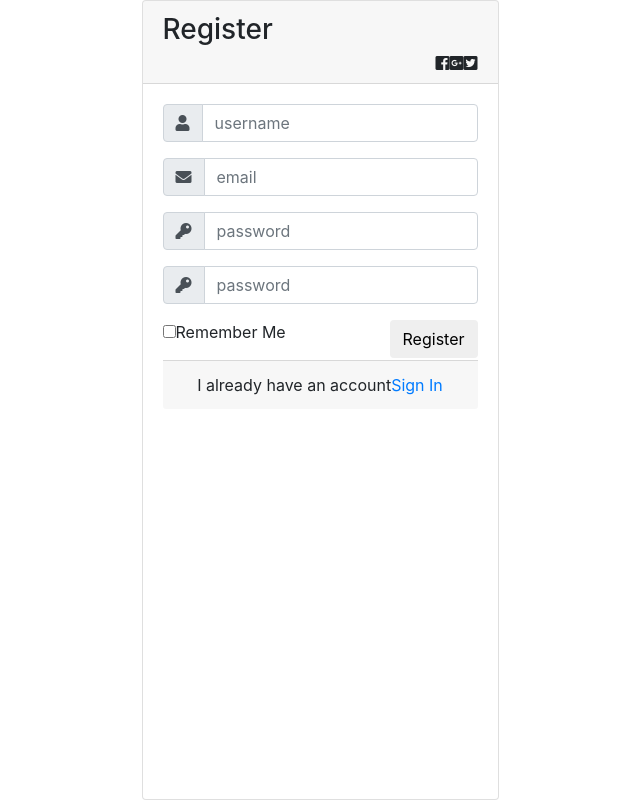
After one commit to ibrokhim1155/github013, a Django app: page /register/ in a window 1280 px wide. The commit adds this page. Shown: the whole page, without its empty margins (320-960 px from the left). Run offline with Django 5.2, Linux system fonts and the light colour scheme; some libraries are stand-ins or nearby versions.

Commit message:
login%logout%register

```diff
--- /dev/null
+++ b/Online_shop/auth_views.py
@@ -0,0 +1,49 @@
+from django.shortcuts import render, redirect
+from django.contrib import messages
+from Online_shop.forms import SignUpForm
+from django.contrib.auth import authenticate, login, logout
+
+
+def register_user(request):
+    form = SignUpForm()
+    if request.method == 'POST':
+        form = SignUpForm(request.POST)
+        if form.is_valid():
+            username = form.cleaned_data.get('username')
+            password = form.cleaned_data.get('password1')
+            form.save()
+            user = authenticate(username=username, password=password)
+            login(request, user)
+            messages.add_message(request, level=messages.SUCCESS,
+                                 message=f'Account created for {username} '
+                                         f'and logged in successfully.')
+            return redirect('home')
+        else:
+            messages.add_message(request, level=messages.ERROR,
+                                 message=f'Something went wrong. Please try again.')
+            return redirect('register')
+
+    return render(request, 'auth/register.html', {'form': form})
+
+
+def login_user(request):
+    if request.method == 'POST':
+        username = request.POST['username']
+        password = request.POST['password']
+        user = authenticate(request, username=username, password=password)
+        if user:
+            login(request, user)
+            messages.success(request, 'You are now logged in')
+            return redirect('home')
+        else:
+            messages.error(request, 'Invalid username or password,'
+                                    ' please try again')
+            return redirect('login_page')
+    else:
+        return render(request, 'auth/login.html')
+
+
+def logout_user(request):
+    logout(request)
+    messages.success(request, 'You have been logged out.')
+    return redirect('home')
--- a/Online_shop/forms.py
+++ b/Online_shop/forms.py
@@ -1,6 +1,9 @@
 from django import forms
 
 from .models import Comment, Order, Product
+
+from django.contrib.auth.forms import UserCreationForm
+from django.contrib.auth.models import User
 
 
 class CommentModelForm(forms.ModelForm):
@@ -25,3 +28,23 @@ class ProductModelForm(forms.ModelForm):
     class Meta:
         model = Product
         fields = '__all__'
+
+
+class SignUpForm(UserCreationForm):
+    email = forms.EmailField(required=True)
+
+    class Meta:
+        model = User
+        fields = ('username', 'email', 'password1', 'password2')
+
+
+class AddProductModelForm(forms.ModelForm):
+    class Meta:
+        model = Product
+        fields = '__all__'
+
+
+class UpdateProductModelForm(forms.ModelForm):
+    class Meta:
+        model = Product
+        fields = '__all__'
--- /dev/null
+++ b/Online_shop/templates/auth/register.html
@@ -0,0 +1,106 @@
+{% load static %}
+<link href="//maxcdn.bootstrapcdn.com/bootstrap/4.1.1/css/bootstrap.min.css" rel="stylesheet" id="bootstrap-css">
+<script src="//maxcdn.bootstrapcdn.com/bootstrap/4.1.1/js/bootstrap.min.js"></script>
+<script src="//cdnjs.cloudflare.com/ajax/libs/jquery/3.2.1/jquery.min.js"></script>
+<!DOCTYPE html>
+<html lang="">
+<head>
+<title>Login Page</title>
+   <!--Made with love by Mutiullah Samim -->
+
+	<!--Bootsrap 4 CDN-->
+	<link rel="stylesheet" href="https://stackpath.bootstrapcdn.com/bootstrap/4.1.3/css/bootstrap.min.css" integrity="sha384-MCw98/SFnGE8fJT3GXwEOngsV7Zt27NXFoaoApmYm81iuXoPkFOJwJ8ERdknLPMO" crossorigin="anonymous">
+
+    <!--Fontawesome CDN-->
+	<link rel="stylesheet" href="https://use.fontawesome.com/releases/v5.3.1/css/all.css" integrity="sha384-mzrmE5qonljUremFsqc01SB46JvROS7bZs3IO2EmfFsd15uHvIt+Y8vEf7N7fWAU" crossorigin="anonymous">
+
+	<!--Custom styles-->
+	<link rel="stylesheet" type="text/css" href="{% static 'Online_shop/auth_css/style.css' %}">
+</head>
+<body>
+<div class="container">
+    {% if messages %}
+    {% for message in messages %}
+        {% if 'success' in message.tags %}
+            <div class="alert alert-success alert-dismissible fade show" role="alert">
+                {{ message }}
+                <button type="button" class="btn-close" data-bs-dismiss="alert" aria-label="Close"></button>
+            </div>
+        {% else %}
+            <div class="alert alert-warning alert-dismissible fade show" role="alert">
+                {{ message }}
+                <button type="button" class="btn-close" data-bs-dismiss="alert" aria-label="Close"></button>
+            </div>
+        {% endif %}
+    {% endfor %}
+{% endif %}
+	<div class=" d-flex  justify-content-center h-100">
+		<div class="card">
+			<div class="card-header">
+				<h3>Register</h3>
+				<div class="d-flex justify-content-end social_icon">
+					<span><i class="fab fa-facebook-square"></i></span>
+					<span><i class="fab fa-google-plus-square"></i></span>
+					<span><i class="fab fa-twitter-square"></i></span>
+				</div>
+			</div>
+			<div class="card-body">
+        <form action="{% url 'register' %}" method="POST">
+            {% csrf_token %}
+      <!-- Username -->
+                  <div >
+                      <div class="input-group form-group">
+                          <div class="input-group-prepend">
+                              <span class="input-group-text"><i class="fas fa-user"></i></span>
+                          </div>
+                          <input type="text" name="username" placeholder="username" class="form-control">
+
+                      </div>
+                  </div>
+
+                  <div >
+                      <div class="input-group form-group">
+                          <div class="input-group-prepend">
+                              <span class="input-group-text"><i class="fas fa-envelope"></i></span>
+                          </div>
+                          <input type="email" name="email" placeholder="email" class="form-control">
+                      </div>
+                  </div>
+
+                  <div >
+                     <div class="input-group form-group">
+                              <div class="input-group-prepend">
+                                  <span class="input-group-text"><i class="fas fa-key"></i></span>
+                              </div>
+                                  <input type="password" name="password1" placeholder="password" class="form-control">
+                     </div>
+                  </div>
+      <!-- Password -->
+                  <div>
+                     <div class="input-group form-group">
+                              <div class="input-group-prepend">
+                                  <span class="input-group-text"><i class="fas fa-key"></i></span>
+                              </div>
+                              <input type="password" name="password2" placeholder="password" class="form-control">
+                          </div>
+                  </div>
+      <!-- Button -->
+
+                  <div class="form-group">
+						<input type="submit" value="Register" class="btn float-right login_btn">
+                  </div>
+            <div class="row align-items-center remember">
+						<input type="checkbox">Remember Me
+					</div>
+                </form>
+                <div class="card-footer">
+                    <div class="d-flex justify-content-center links">
+                        I already have an account<a href="{% url 'login' %}">Sign In</a>
+                    </div>
+                </div>
+            </div>
+        </div>
+    </div>
+</div>
+</body>
+</html>
--- a/Online_shop/urls.py
+++ b/Online_shop/urls.py
@@ -1,17 +1,22 @@
 from django.urls import path
+from django.conf import settings
+from django.conf.urls.static import static
 from . import views
-from django.conf.urls.static import static
-from django.conf import settings
+from Online_shop import auth_views
 
 urlpatterns = [
     path('', views.home, name='home'),
     path('category/<int:_id>/', views.home, name='category'),
     path('detail/<int:_id>/', views.detail, name='detail'),
-    path('product/<int:_id>/comment/', views.product_comment, name='product_comment'),
-    path('product/<int:_id>/order/', views.product_order, name='product_order'),
+    path('product/<int:_id>/comment/', views.add_comment, name='product_comment'),
+    path('product/<int:_id>/order/', views.add_order, name='product_order'),
     path('about/', views.about, name='about'),
     path('all-products/', views.product_list, name='product_list'),
     path('delete-product/<int:product_id>/', views.delete_product, name='delete_product'),
     path('edit-product/<int:_id>/', views.edit_product, name='edit_product'),
-
+    path('login/', auth_views.login_user, name='login_page'),
+    path('login/', auth_views.login_user, name='login'),
+    path('logout/', auth_views.logout_user, name='logout_page'),
+    path('logout/', auth_views.logout_user, name='logout'),
+    path('register/', auth_views.register_user, name='register_page'),
 ] + static(settings.MEDIA_URL, document_root=settings.MEDIA_ROOT)
```
Also changed, not shown: Online_shop/templates/Online_shop/home.html (+46 -28 lines), Online_shop/templates/auth/login.html (added, +86 -0 lines), Online_shop/views.py (+44 -55 lines), db.sqlite3.
